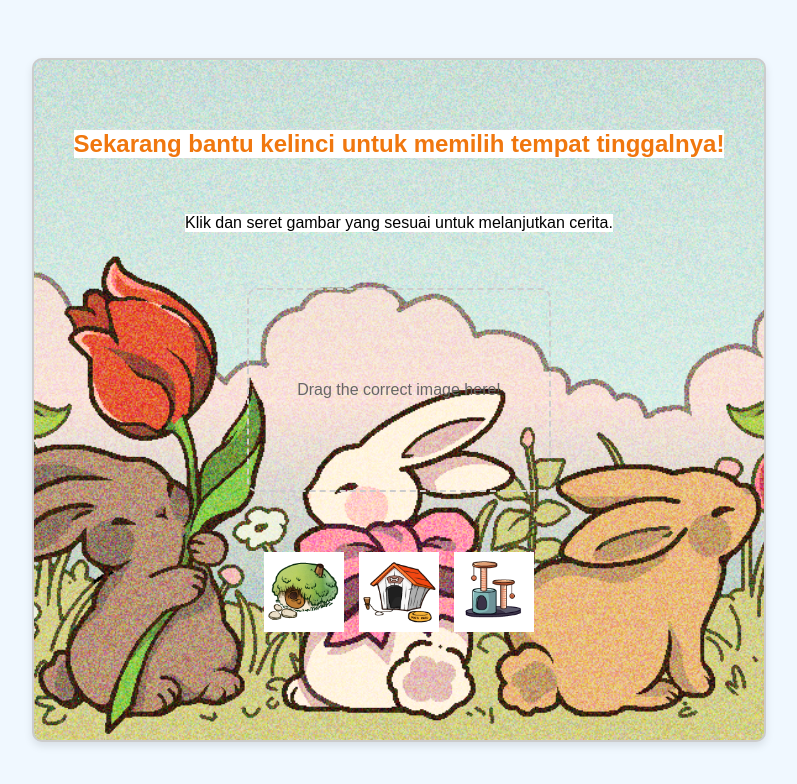
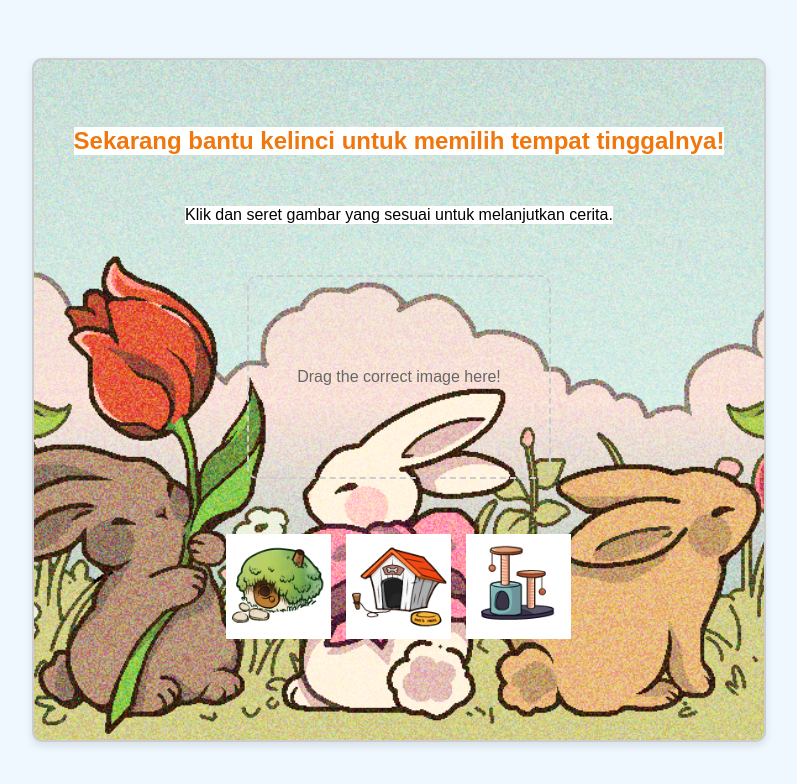
Before and after one commit to MathewSin/DragCaptcha, a plain HTML site: page CaptchaStory/html/page1.html in a window 1280 px wide. Shown: the whole page, without its empty margins (241-1038 px from the left). Drawn offline with Linux system fonts and the light colour scheme; some packages are replaced by stand-ins of ours; a script that the page names is missing.

Commit message:
Size Answer

```diff
--- a/CaptchaStory/style/style.css
+++ b/CaptchaStory/style/style.css
@@ -50,8 +50,8 @@ p {
 }
 
 .captcha-image {
-    width: 80px;
-    height: 80px;
+    width: 105px;
+    height: 105px;
     cursor: pointer;
     transition: transform 0.2s ease-in-out;
     margin: 0;
```
